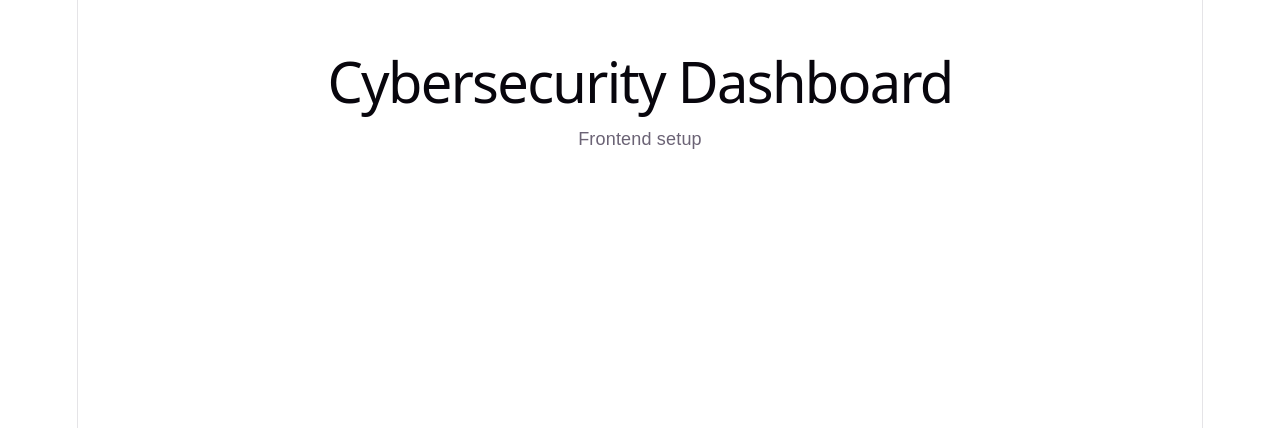
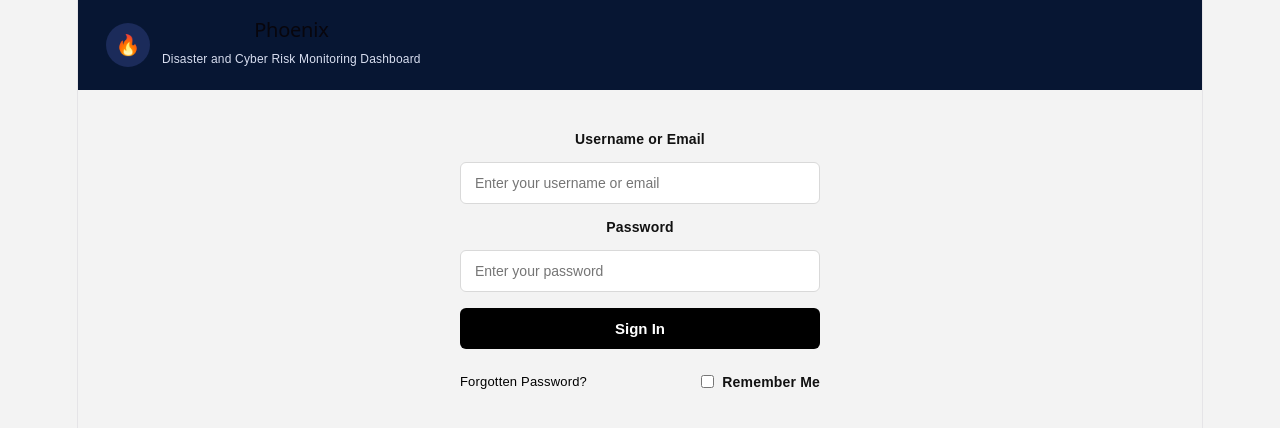
Before and after one commit to Hardhat-Enterprises/Phoenix, a React app in the folder frontend/frontend/: page / in a window 1280 px wide. Shown: the top 428 px of the page. Built offline with nearby package versions, Linux system fonts and the light colour scheme; the HTML template or start-up script is replaced by a standard one.

Commit message:
Add login UI (username, password, remember me, forgot password) - Tai Nguyen

```diff
--- a/frontend/frontend/src/App.css
+++ b/frontend/frontend/src/App.css
@@ -1,184 +1,112 @@
-.counter {
-  font-size: 16px;
-  padding: 5px 10px;
-  border-radius: 5px;
-  color: var(--accent);
-  background: var(--accent-bg);
-  border: 2px solid transparent;
-  transition: border-color 0.3s;
-  margin-bottom: 24px;
-
-  &:hover {
-    border-color: var(--accent-border);
-  }
-  &:focus-visible {
-    outline: 2px solid var(--accent);
-    outline-offset: 2px;
-  }
+body {
+  margin: 0;
+  font-family: Arial, sans-serif;
+  background: #f3f3f3;
 }
 
-.hero {
-  position: relative;
-
-  .base,
-  .framework,
-  .vite {
-    inset-inline: 0;
-    margin: 0 auto;
+.login-page {
+  min-height: 100vh;
+  background: #f3f3f3;
 }
 
-  .base {
-    width: 170px;
-    position: relative;
-    z-index: 0;
+.temp-header {
+  background: #071633;
+  color: white;
+  padding: 18px 28px;
+  display: flex;
+  align-items: center;
+  gap: 12px;
 }
 
-  .framework,
-  .vite {
-    position: absolute;
+.temp-logo {
+  width: 44px;
+  height: 44px;
+  border-radius: 50%;
+  background: #1b2b5a;
+  display: flex;
+  align-items: center;
+  justify-content: center;
+  font-size: 20px;
 }
 
-  .framework {
-    z-index: 1;
-    top: 34px;
-    height: 28px;
-    transform: perspective(2000px) rotateZ(300deg) rotateX(44deg) rotateY(39deg)
-      scale(1.4);
+.temp-header h2 {
+  margin: 0;
+  font-size: 20px;
 }
 
-  .vite {
-    z-index: 0;
-    top: 107px;
-    height: 26px;
-    width: auto;
-    transform: perspective(2000px) rotateZ(300deg) rotateX(40deg) rotateY(39deg)
-      scale(0.8);
-  }
+.temp-header p {
+  margin: 4px 0 0;
+  font-size: 12px;
+  color: #d8def0;
 }
 
-#center {
+.page-content {
+  display: flex;
+  justify-content: center;
+  align-items: flex-start;
+  padding-top: 36px;
+}
+
+.login-form {
+  width: 360px;
   display: flex;
   flex-direction: column;
-  gap: 25px;
-  place-content: center;
-  place-items: center;
-  flex-grow: 1;
-
-  @media (max-width: 1024px) {
-    padding: 32px 20px 24px;
-    gap: 18px;
-  }
+  gap: 10px;
 }
 
-#next-steps {
-  display: flex;
-  border-top: 1px solid var(--border);
-  text-align: left;
-
-  & > div {
-    flex: 1 1 0;
-    padding: 32px;
-    @media (max-width: 1024px) {
-      padding: 24px 20px;
-    }
+.login-form label {
+  font-size: 14px;
+  font-weight: 600;
+  color: #111;
 }
 
-  .icon {
-    margin-bottom: 16px;
-    width: 22px;
-    height: 22px;
+.login-form input {
+  padding: 12px 14px;
+  border: 1px solid #d9d9d9;
+  border-radius: 6px;
+  background: white;
+  font-size: 14px;
 }
 
-  @media (max-width: 1024px) {
-    flex-direction: column;
-    text-align: center;
-  }
+.login-form button {
+  margin-top: 6px;
+  padding: 12px;
+  background: black;
+  color: white;
+  border: none;
+  border-radius: 6px;
+  font-size: 15px;
+  font-weight: 600;
+  cursor: pointer;
 }
 
-#docs {
-  border-right: 1px solid var(--border);
-
-  @media (max-width: 1024px) {
-    border-right: none;
-    border-bottom: 1px solid var(--border);
-  }
+.login-extra {
+  margin-top: 10px;
+  display: flex;
+  justify-content: space-between;
+  align-items: center;
 }
 
-#next-steps ul {
-  list-style: none;
-  padding: 0;
-  display: flex;
-  gap: 8px;
-  margin: 32px 0 0;
-
-  .logo {
-    height: 18px;
+.forgot {
+  font-size: 13px;
+  color: #000;
+  cursor: pointer;
 }
 
-  a {
-    color: var(--text-h);
-    font-size: 16px;
-    border-radius: 6px;
-    background: var(--social-bg);
+.remember {
+  font-size: 13px;
   display: flex;
-    padding: 6px 12px;
   align-items: center;
-    gap: 8px;
-    text-decoration: none;
-    transition: box-shadow 0.3s;
-
-    &:hover {
-      box-shadow: var(--shadow);
-    }
-    .button-icon {
-      height: 18px;
-      width: 18px;
-    }
+  gap: 5px;
 }
 
-  @media (max-width: 1024px) {
-    margin-top: 20px;
-    flex-wrap: wrap;
-    justify-content: center;
-
-    li {
-      flex: 1 1 calc(50% - 8px);
+.about-box {
+  position: absolute;
+  left: 40px;
+  bottom: 40px;
+  width: 280px;
+  background: white;
+  padding: 16px;
+  border-radius: 8px;
+  border: 1px solid #ddd;
 }
-
-    a {
-      width: 100%;
-      justify-content: center;
-      box-sizing: border-box;
-    }
-  }
-}
-
-#spacer {
-  height: 88px;
-  border-top: 1px solid var(--border);
-  @media (max-width: 1024px) {
-    height: 48px;
-  }
-}
-
-.ticks {
-  position: relative;
-  width: 100%;
-
-  &::before,
-  &::after {
-    content: '';
-    position: absolute;
-    top: -4.5px;
-    border: 5px solid transparent;
-  }
-
-  &::before {
-    left: 0;
-    border-left-color: var(--border);
-  }
-  &::after {
-    right: 0;
-    border-right-color: var(--border);
-  }
-}
--- a/frontend/frontend/src/App.jsx
+++ b/frontend/frontend/src/App.jsx
@@ -1,9 +1,23 @@
+import LoginForm from "./components/LoginForm";
+import "./App.css";
+
 function App() {
   return (
-    <div style={{ padding: '2rem', fontFamily: 'sans-serif' }}>
-      <h1>Cybersecurity Dashboard</h1>
-      <p>Frontend setup</p>
+    <div className="login-page">
+      <div className="temp-header">
+        <div className="temp-logo">🔥</div>
+        <div>
+          <h2>Phoenix</h2>
+          <p>Disaster and Cyber Risk Monitoring Dashboard</p>
+        </div>
+      </div>
+
+      <div className="page-content">
+        <LoginForm />
+      </div>
+
     </div>
+
   );
 }
 
--- /dev/null
+++ b/frontend/frontend/src/components/LoginForm.jsx
@@ -0,0 +1,23 @@
+export default function LoginForm() {
+  return (
+    <div className="login-form">
+      <label>Username or Email</label>
+      <input type="text" placeholder="Enter your username or email" />
+
+      <label>Password</label>
+      <input type="password" placeholder="Enter your password" />
+
+      <button type="button">Sign In</button>
+
+      {/* NEW PART */}
+      <div className="login-extra">
+        <span className="forgot">Forgotten Password?</span>
+
+        <label className="remember">
+          <input type="checkbox" />
+          Remember Me
+        </label>
+      </div>
+    </div>
+  );
+}
```
Also changed, not shown: 1 other file (tests, documents, lock files or other folders). Lines whose indentation alone changed are shown as unchanged.
